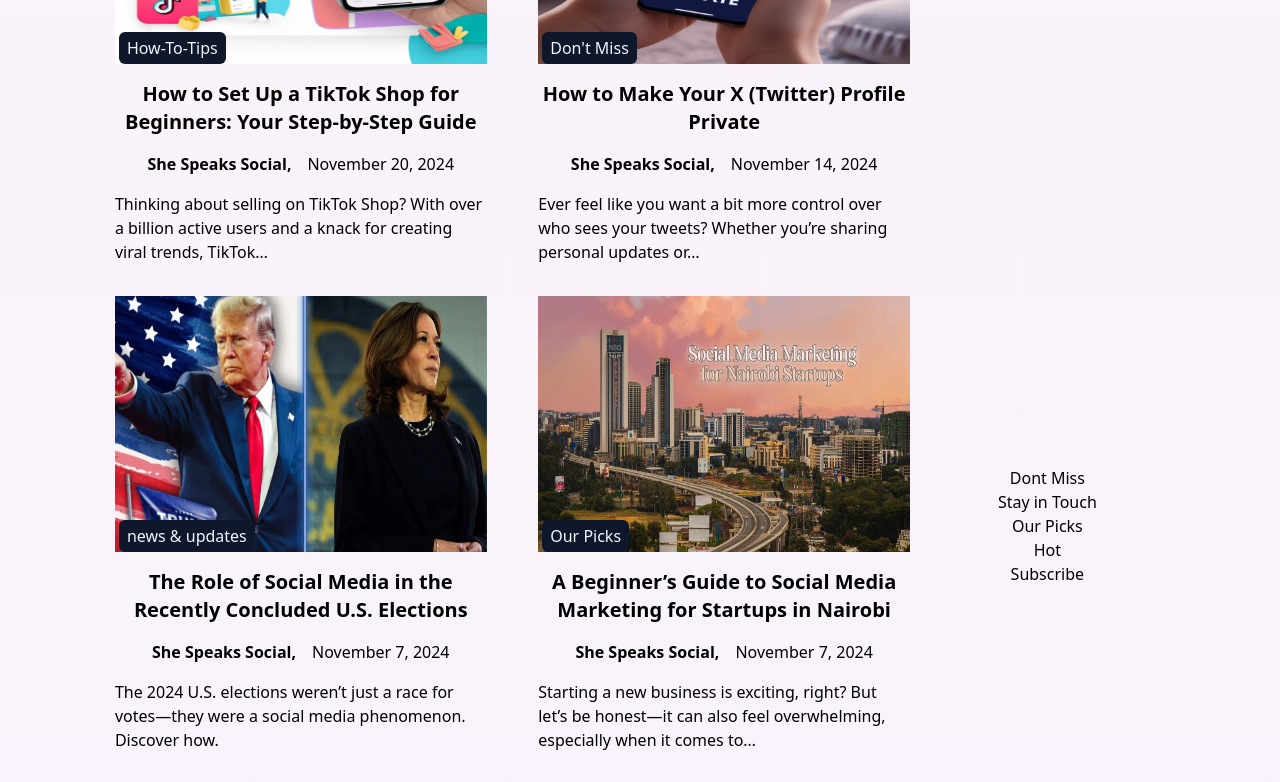
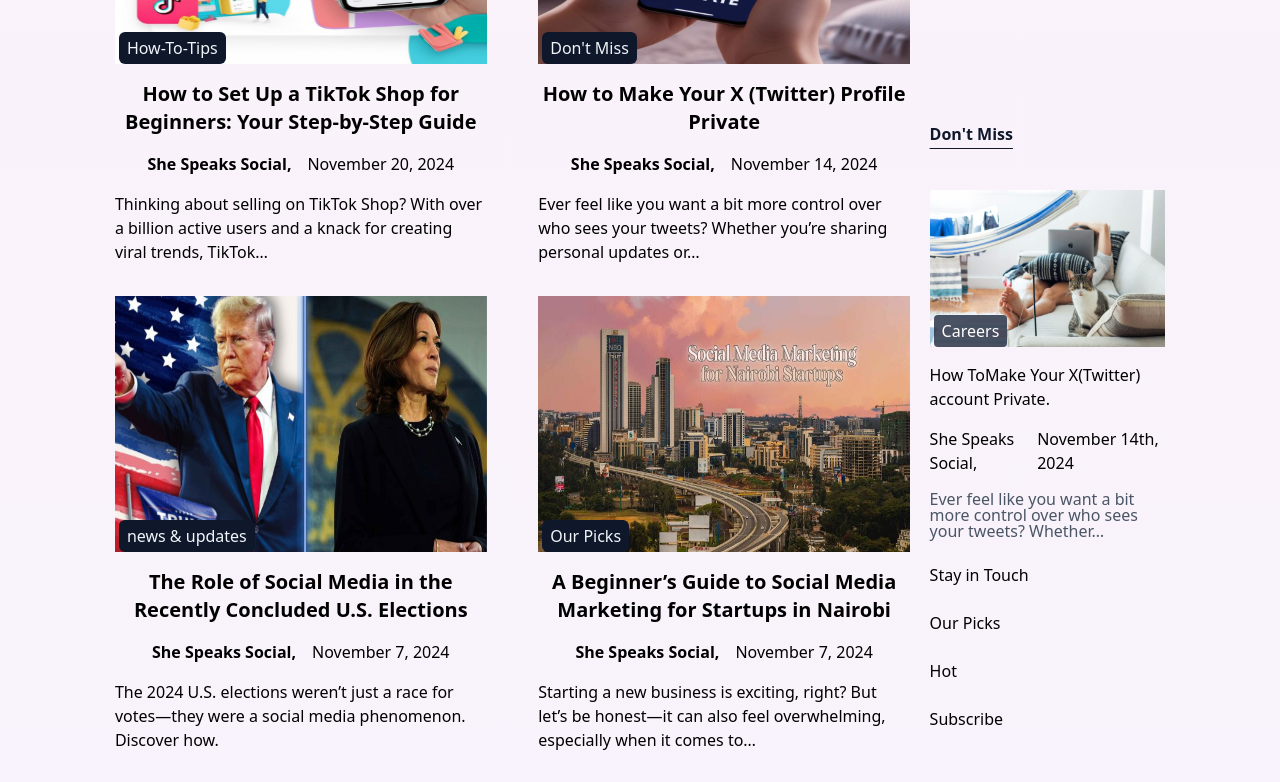
Before and after one commit to MatthewsRicky/shespeaksocial, a Next.js app: page /blog in a window 1280 px wide. Shown: the part 860-1642 px from the top of the page. Built offline with nearby package versions, Linux system fonts and the light colour scheme.

Commit message:
Building the "Don't miss" card

```diff
--- a/components/BlogSideBar.tsx
+++ b/components/BlogSideBar.tsx
@@ -1,14 +1,36 @@
 import React from 'react'
+import Image from "next/image";
 
 
 const BlogSideBar = () => {
 	return (
-		<div className="h-fit flex scroll-auto flex-col gap items-center justify-center mx-auto  mt-32 ">
-			<div>Dont Miss</div>
-			<div>Stay in Touch </div>
-			<div>Our Picks</div>
-			<div>Hot</div>
-			<div>Subscribe</div>
+		<div className="flex scroll-auto flex-col gap items-center justify-between h-screen mt-32 px-2 mx-2">
+			<div className="flex  flex-col h-full justify-start gap-6">
+				<div className="flex flex-col items-center justify-between gap-4 h-fit">
+					<h1 className="text-slate-900 mb-8 underline underline-offset-8 w-full font-bold leading-none">
+						Don&apos;t Miss
+					</h1>
+					<div className="relative flex items-center justify-center w-full">
+						<Image src="/career.jpg" alt="Carrers" height={500} width={500} className="flex items-center justify-center w-full h-full" />
+						<span className="absolute left-1 bottom-0 rounded text-white  bg-slate-800/80 px-2 py-1 hover:bg-deep-pink/70 z-10 flex">
+						Careers
+					</span>
+					</div>
+					<h1 className="flex items-center justify-start w-full">How ToMake Your X(Twitter) account Private.</h1>
+					<span className="flex items-center justify-start w-full">
+						<h2>She Speaks Social,</h2>
+						<h3>November 14th, 2024</h3>
+					</span>
+					<p className="text-gray-600 leading-none">
+						Ever feel like you want a bit more control over who sees your tweets? Whether…
+					</p>
+				</div>
+				<div>Stay in Touch </div>
+				<div>Our Picks</div>
+				<div>Hot</div>
+				<div>Subscribe</div>
+			</div>
+
 		</div>
 	)
 }
```
